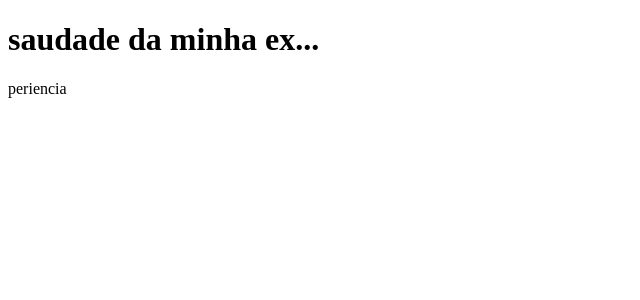
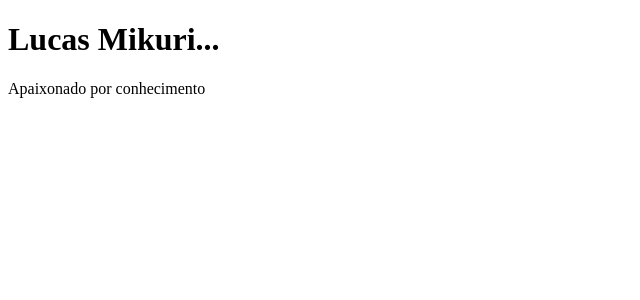
Before and after one commit to lucasmikuri/clone-tabnews, a Next.js app: page / in a window 1280 px wide. Shown: the top 300 px of the page, without its empty margins (0-640 px from the left). Built offline with nearby package versions, Linux system fonts and the light colour scheme.

Commit message:
´teste da vercel´

```diff
--- a/pages/index.js
+++ b/pages/index.js
@@ -1,8 +1,8 @@
 function Home() {
   return (
     <main>
-      <h1>saudade da minha ex...</h1>
-      <div>periencia</div>
+      <h1>Lucas Mikuri...</h1>
+      <div>Apaixonado por conhecimento</div>
     </main>
   );
 }
```
